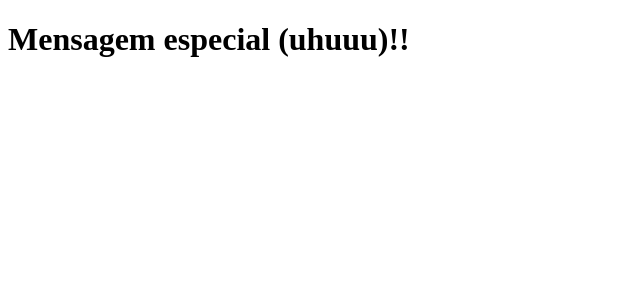
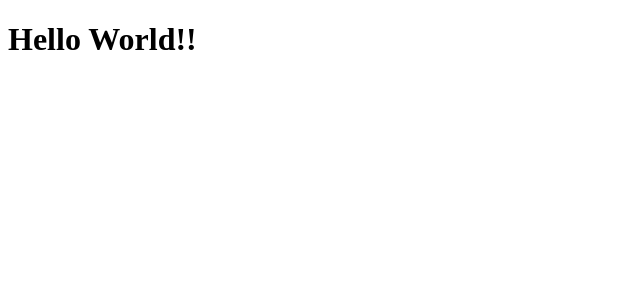
Before and after one commit to GiancarloPagliarini/clone-tabnews, a Next.js app: page / in a window 1280 px wide. Shown: the top 300 px of the page, without its empty margins (0-640 px from the left). Built offline with nearby package versions, Linux system fonts and the light colour scheme.

Commit message:
add  endpoint

```diff
--- a/package.json
+++ b/package.json
@@ -6,7 +6,9 @@
   "scripts": {
     "dev": "next dev",
     "lint:check": "prettier --check .",
-    "lint:fix": "prettier --write ."
+    "lint:fix": "prettier --write .",
+    "test": "jest",
+    "test:watch": "jest --watch"
   },
   "repository": {
     "type": "git",
@@ -24,6 +26,7 @@
     "react-dom": "^18.2.0"
   },
   "devDependencies": {
+    "jest": "^29.6.2",
     "prettier": "^3.2.5"
   }
 }
--- /dev/null
+++ b/pages/api/v1/status/index.js
@@ -0,0 +1,5 @@
+function status(request, response) {
+  response.status(200).json({ chave: "valor" })
+}
+
+export default status
--- a/pages/index.js
+++ b/pages/index.js
@@ -1,5 +1,5 @@
 function Home() {
-  return <h1>Mensagem especial (uhuuu)!!</h1>;
+  return <h1>Hello World!!</h1>
 }
 
 export default Home;
```
Also changed, not shown: 2 other files (tests, documents, lock files or other folders).
